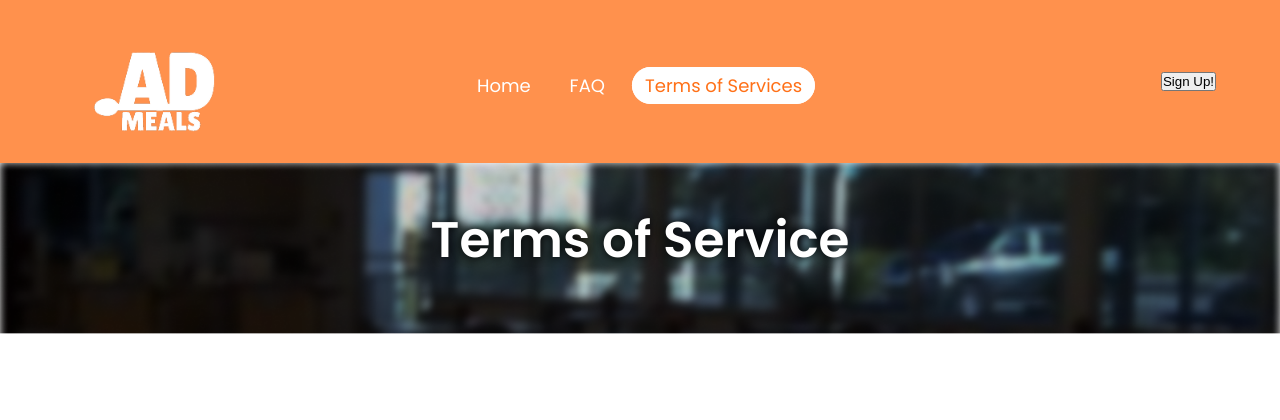
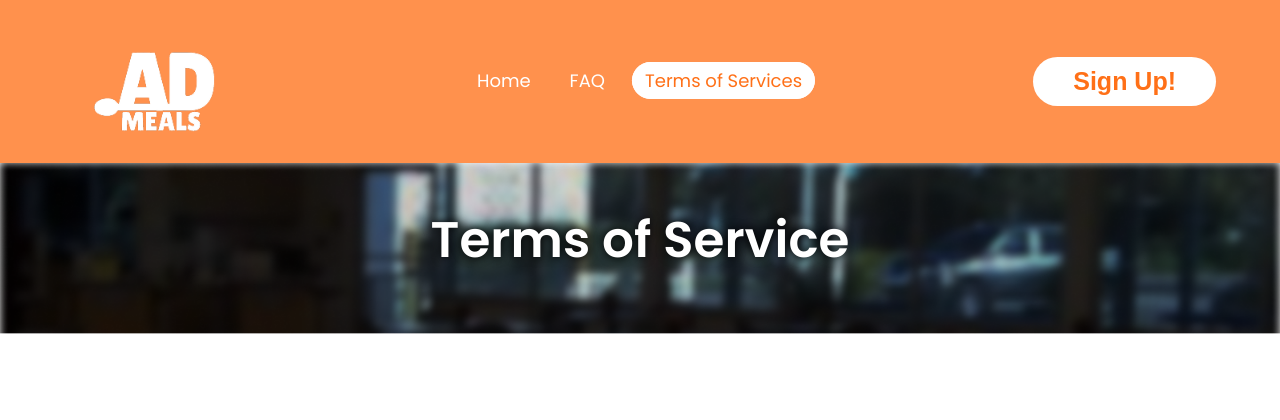
Before and after one commit to stifiennnnnn/OSC, a PHP site: page /tos.html in a window 1280 px wide. Shown: the top 420 px of the page. Run offline with PHP 8.4, Linux system fonts and the light colour scheme.

Commit message:
Update tos.css

```diff
--- a/tos.css
+++ b/tos.css
@@ -17,20 +17,11 @@ body {
 /* --- HEADER & NAVIGASI --- */
 .header {
     background-color: #ff914d;
+    position: -webkit-sticky; /* Dukungan untuk browser Safari */
     position: sticky;
     top: 0;
-    z-index: 9999;
+    z-index: 9999; /* Dipastikan paling atas dari semua elemen */
     width: 100%;
-    left: 0;
-}
-
-nav {
-    display: flex;
-    justify-content: space-between;
-    align-items: center;
-    padding: 15px 5%;
-    width: 100%;
-    position: relative;
 }
 
 .logo {
@@ -39,7 +30,16 @@ nav {
     margin: 0px 10px 0px 30px;
 }
 
+nav {
+    display: flex;
+    justify-content: space-between;
+    align-items: center;
+    padding: 15px 5%;
+    position: relative;
+}
+
 .navli {
+    margin-top: 10px;
     display: flex;
     list-style: none;
     gap: 15px;
@@ -64,6 +64,16 @@ nav {
     background-color: white;
     border: 1px solid white;
     border-radius: 19.5px;
+}
+
+.singup {
+    background-color: #ffffff;
+    color: #ff7017;
+    font-weight: bold;
+    font-size: 25px;
+    border: none;
+    border-radius: 30px;
+    padding:    10px 40px 10px 40px;
 }
 
 .hambuger {
```
